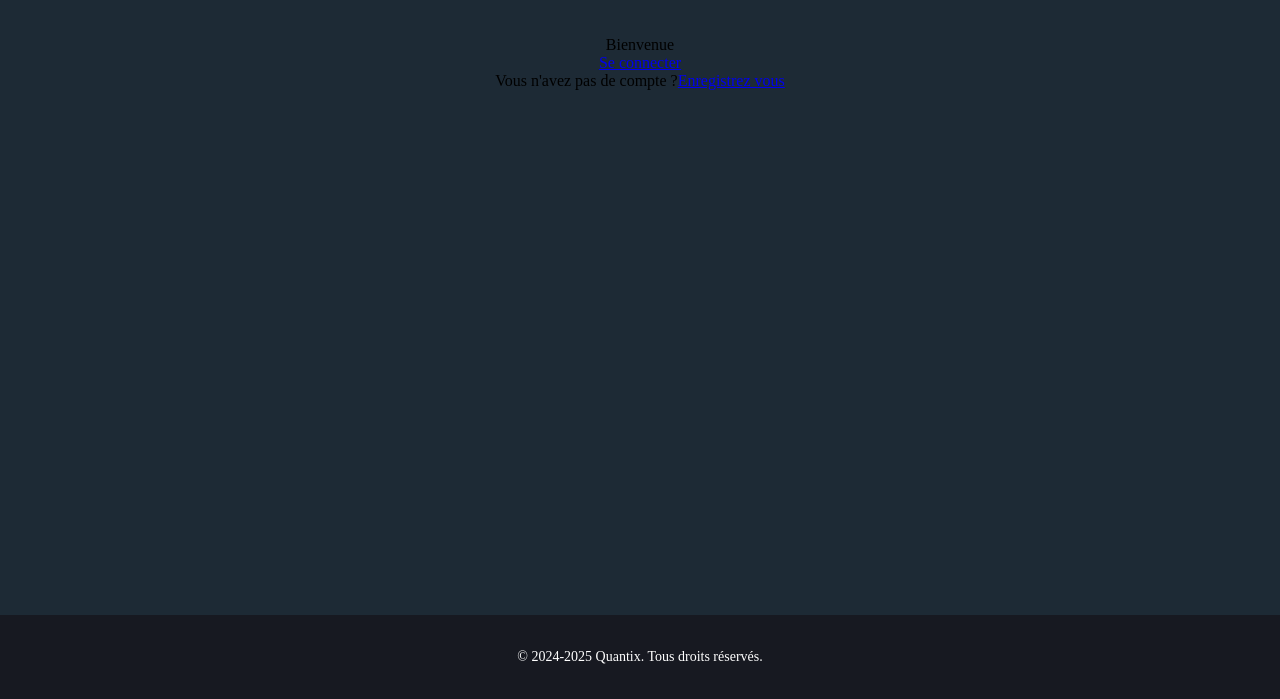
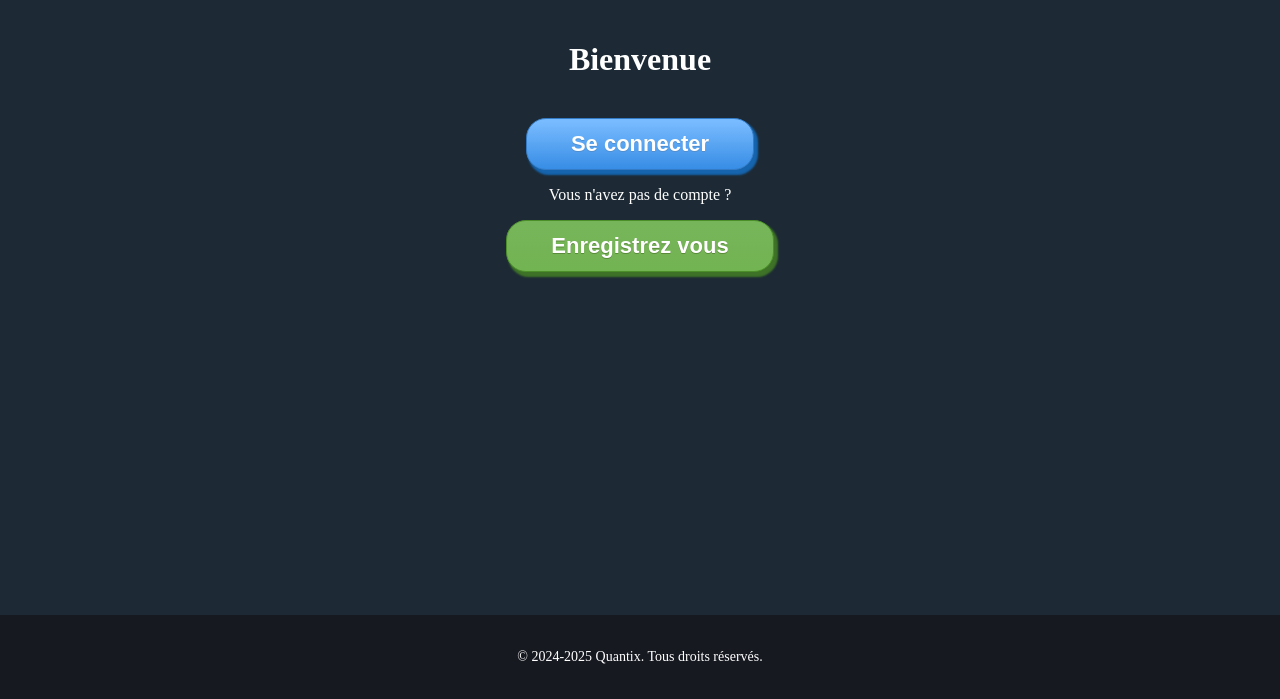
Before and after one commit to quentin-dev123/quantim, a Flask app: page / in a window 1280 px wide. Shown: the part 102-801 px from the top of the page. Run offline with Flask 3, Linux system fonts and the light colour scheme; some web fonts are replaced.

Commit message:
Add styles

```diff
--- a/app/templates/home.html
+++ b/app/templates/home.html
@@ -3,8 +3,70 @@
 {% block header %} Accueuil {% endblock %}
 {% block header_bg_image %} https://ssl.gstatic.com/atari/images/aristotle-header-dark.jpg  {% endblock %}
 {% block content %}
-<p>Bienvenue<br>
-<a href="/login">Se connecter</a><br>
-Vous n'avez pas de compte ?<a href="/register">Enregistrez vous</a>
-</p>
+<style>
+  h1 {
+    color:white
+  }
+
+  p {
+    color:white
+  }
+
+  .login {
+	box-shadow: 3px 4px 2px 1px #1564ad;
+	background:linear-gradient(to bottom, #79bbff 5%, #378de5 100%);
+	background-color:#79bbff;
+	border-radius:20px;
+	border:1px solid #337bc4;
+	display:inline-block;
+	cursor:pointer;
+	color:#ffffff;
+	font-family:Arial;
+	font-size:22px;
+	font-weight:bold;
+	padding:12px 44px;
+	text-decoration:none;
+	text-shadow:0px 1px 0px #528ecc;
+}
+.login:hover {
+	background:linear-gradient(to bottom, #378de5 5%, #79bbff 100%);
+	background-color:#378de5;
+}
+.login:active {
+	position:relative;
+	top:1px;
+}
+
+
+
+.register {
+	box-shadow: 3px 4px 2px 1px #3e7327;
+	background:linear-gradient(to bottom, #77b55a 5%, #72b352 100%);
+	background-color:#77b55a;
+	border-radius:20px;
+	border:1px solid #4b8f29;
+	display:inline-block;
+	cursor:pointer;
+	color:#ffffff;
+	font-family:Arial;
+	font-size:22px;
+	font-weight:bold;
+	padding:12px 44px;
+	text-decoration:none;
+	text-shadow:0px 1px 0px #5b8a3c;
+}
+.register:hover {
+	background:linear-gradient(to bottom, #72b352 5%, #77b55a 100%);
+	background-color:#72b352;
+}
+.register:active {
+	position:relative;
+	top:1px;
+}
+
+</style>
+<h1>Bienvenue<h1>
+</h1><br>
+<a href="/login" class="login">Se connecter</a><br>
+<p>Vous n'avez pas de compte ?</p><a href="/register" class="register">Enregistrez vous</a>
 {% endblock %}
```
